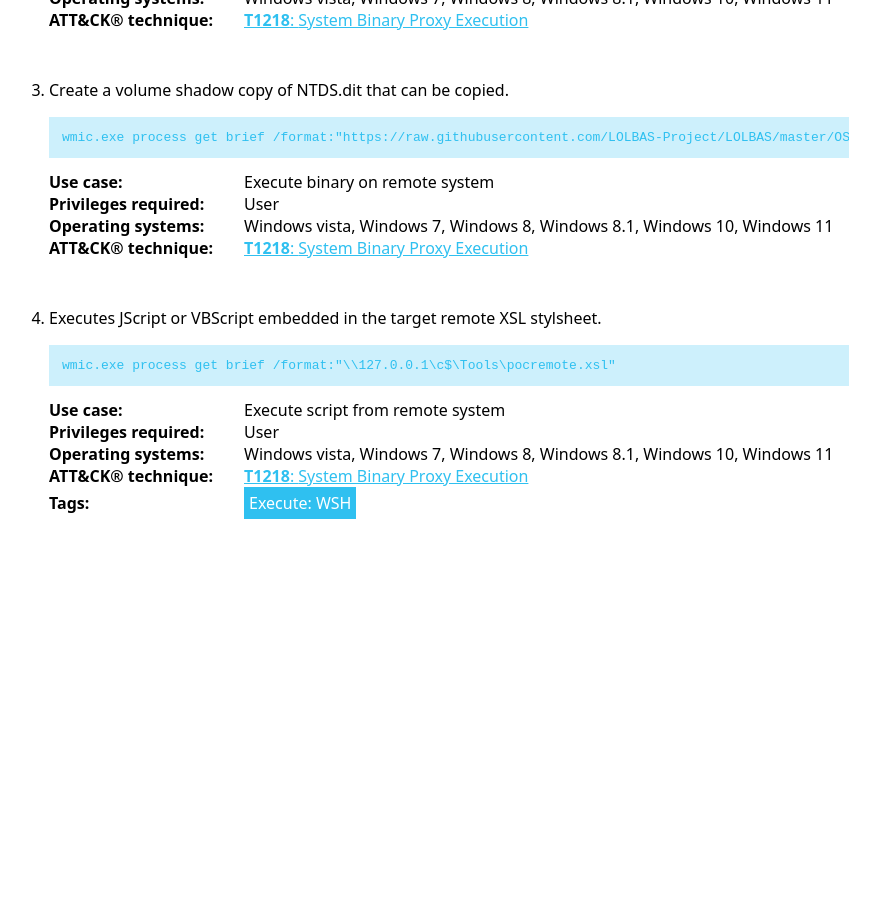
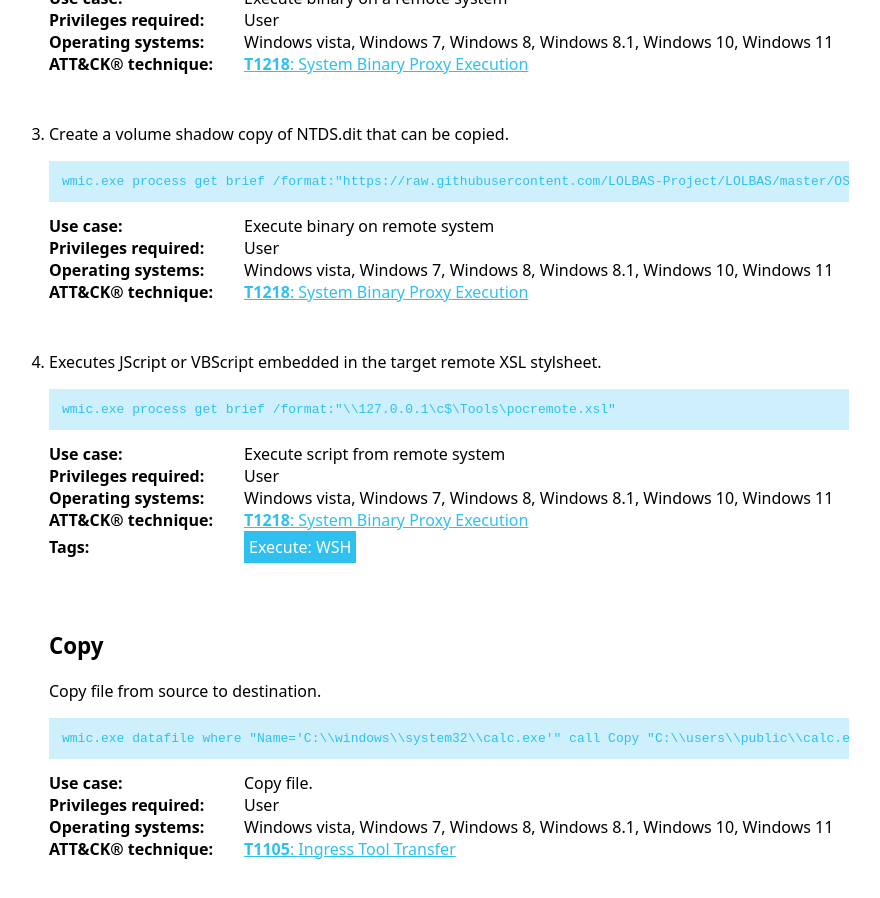
Before and after one commit to LOLBAS-Project/LOLBAS-Project.github.io, a Jekyll site: the page built from _lolbas/Binaries/Wmic.md, in a window 1280 px wide and 900 px high, scrolled down 1653 px. Shown: the whole window, without its empty margins (191-1071 px from the left). Built offline with Jekyll 4.4.1, drawn with Linux system fonts in a browser that asks for light colours; before the commit the page ends 2212 px from its top, so only the background shows below that; some of the changed text lies outside the part shown.

Commit message:
Applying update LOLBAS-Project/LOLBAS@9b1a98794beafbe76fb484a087c4835cfcffcd4b

```diff
--- a/_lolbas/Binaries/Wmic.md
+++ b/_lolbas/Binaries/Wmic.md
@@ -41,6 +41,13 @@ Commands:
     OperatingSystem: Windows vista, Windows 7, Windows 8, Windows 8.1, Windows 10, Windows 11
     Tags:
       - Execute: WSH
+  - Command: wmic.exe datafile where "Name='C:\\windows\\system32\\calc.exe'" call Copy "C:\\users\\public\\calc.exe"
+    Description: Copy file from source to destination.
+    Usecase: Copy file.
+    Category: Copy
+    Privileges: User
+    MitreID: T1105
+    OperatingSystem: Windows vista, Windows 7, Windows 8, Windows 8.1, Windows 10, Windows 11
 Full_Path:
   - Path: C:\Windows\System32\wbem\wmic.exe
   - Path: C:\Windows\SysWOW64\wbem\wmic.exe
@@ -60,6 +67,7 @@ Detection:
   - IOC: Wmic retrieving scripts from remote system/Internet location
   - IOC: DotNet CLR libraries loaded into wmic.exe
   - IOC: DotNet CLR Usage Log - wmic.exe.log
+  - IOC: wmiprvse.exe writing files
 Resources:
   - Link: https://stackoverflow.com/questions/24658745/wmic-how-to-use-process-call-create-with-a-specific-working-directory
   - Link: https://subt0x11.blogspot.no/2018/04/wmicexe-whitelisting-bypass-hacking.html
```
Also changed, not shown: other parts of _lolbas/Binaries/Wmic.md (+2 -0 lines).
